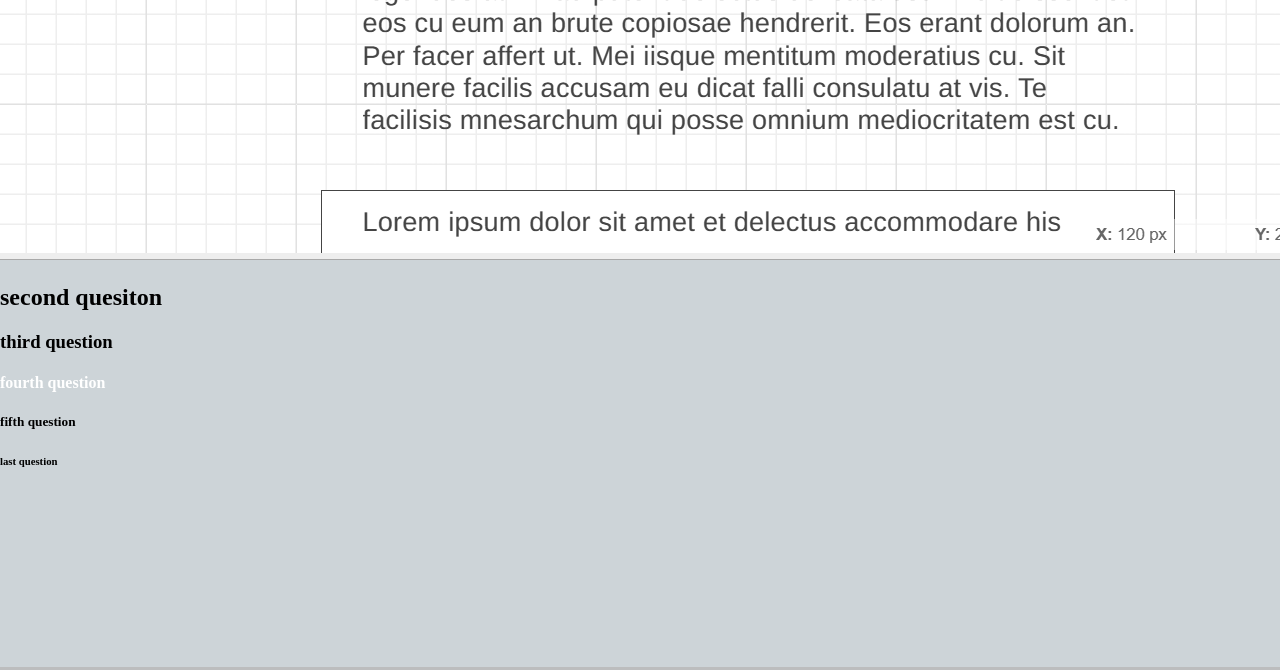
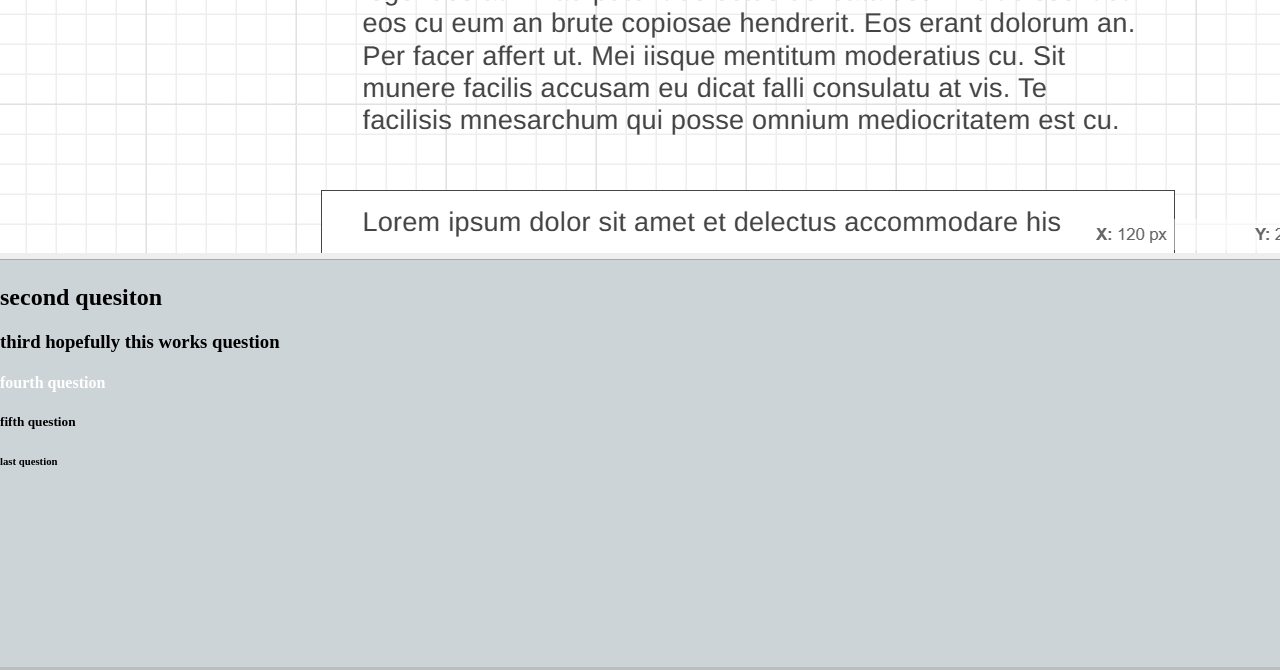
Before and after one commit to heuserhunter0/WDD130, a plain HTML site: page wwr/FAQ-site-plan.html in a window 1280 px wide. Shown: the part 830-1500 px from the top of the page. Drawn offline with Linux system fonts and the light colour scheme.

Commit message:
Update FAQ-site-plan.html

```diff
--- a/wwr/FAQ-site-plan.html
+++ b/wwr/FAQ-site-plan.html
@@ -21,7 +21,7 @@
     <h1>first quesiton</h1>
     <img src="images/wireframe.png" alt="page wireframe">
     <h2>second quesiton</h2>
-    <h3>third question</h3>
+    <h3>third hopefully this works question</h3>
     <h4>fourth question</h4>
     <h5>fifth question</h5>
     <h6>last question</h6>
```
